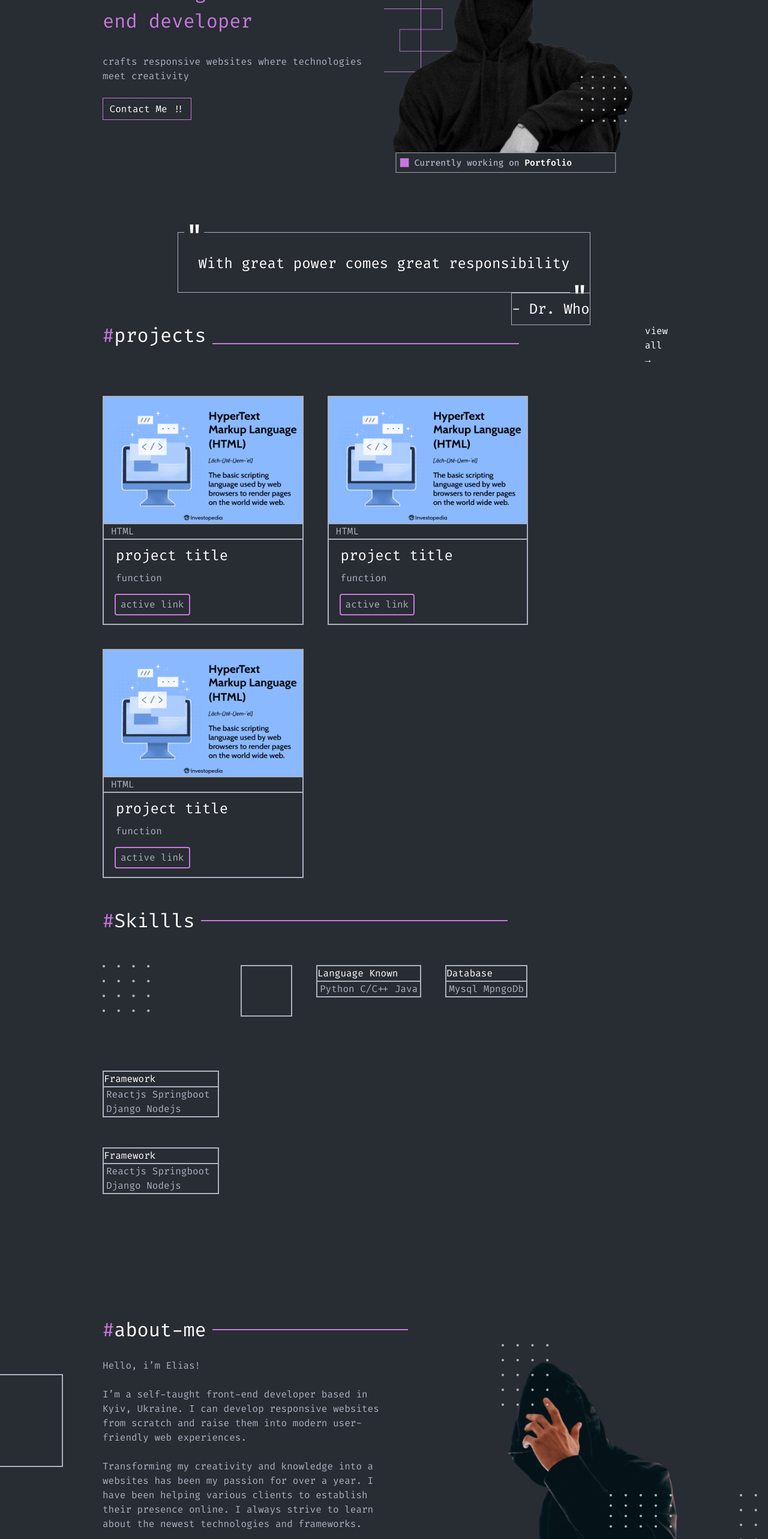
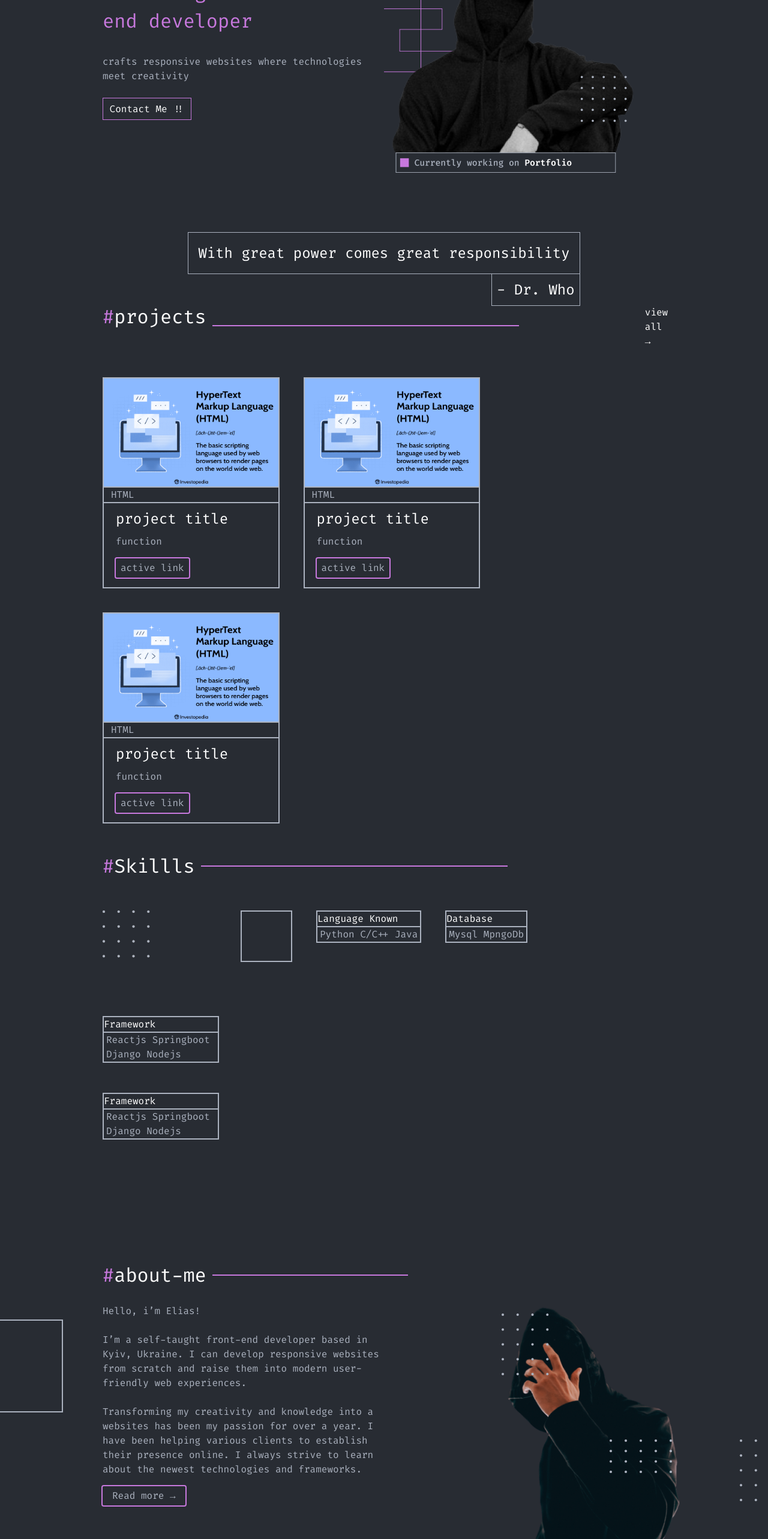
Before and after one commit to rraushan1205/portfolio, a React (Vite) app: page / in a window 1280 px wide. Shown: the part 234-2800 px from the top of the page at 60% size. Built offline with nearby package versions, Linux system fonts and the light colour scheme.

Commit message:
updated responsive design/decreases margins in mobile design

```diff
--- a/src/App.jsx
+++ b/src/App.jsx
@@ -13,10 +13,11 @@ function App() {
     <>
       <div className="bg-background font-fira">
         <Navbar />
-        <div className="grid lg:grid-cols-2 sm:grid-rows-1 lg:mx-[171px] mt-[62px]">
+        <div className="lg:mx-[171px] mx-10">
+          <div className="grid lg:grid-cols-2 sm:grid-rows-1 mt-[62px]">
             <div className="">
               <div className="flex ">
-              <div className="mt-[74px] text-[32px] text-white">
+                <div className="lg:mt-[74px] text-[32px] text-white">
                   <span className="text-primary"> Web designer</span> and{" "}
                   <span className="text-primary"> front-end developer</span>
                 </div>
@@ -34,28 +35,31 @@ function App() {
           </div>
           <div className="flex justify-center items-center">
             <section className="relative mt-[112px] w-fit self-center">
-          <div className=" text-white border-[1px] border-gray md:text-[24px] text-[18px] pb-[16px] styled-div">
+              <div className=" text-white border-[1px] border-gray md:text-[24px] text-[8px] mt-0 px-[16px] py-[16px] styled-div">
                 With great power comes great responsibility
               </div>
-          <div className="w-fit absolute right-0 text-white border-[1px] border-gray text-[24px] py-[8px]">
+              <div className="w-fit absolute right-0 text-white border-[1px] border-gray md:text-[24px] text-[8px] px-2 py-2 mt-[-1px]">
                 - Dr. Who
               </div>
             </section>
           </div>
-        <div className="flex mt-[47px] lg:mx-[171px] text-white text-[32px]">
+          <div className="flex mt-[47px] text-white lg:text-[32px] text-[24px]">
             <span className="text-primary">#</span>
             <div>projects</div>
             <div className="flex justify-center items-center">
-            <hr className="lg:w-[511px] w-[100px] h-[2px] bg-primary border-0 flex  mx-[10px] shrink-1" />
+              <hr className="lg:w-[511px] h-[2px] bg-primary border-0 flex  mx-[10px] shrink-1" />
             </div>
             <div className="text-[16px] mt-[5px] lg:ml-[200px]">
               view all &#8594;
             </div>
           </div>
-        <div className="lg:mx-[171px] text-white mt-[48px] flex gap-10 flex-wrap">
+          <section className="flex">
+            <div className=" text-white mt-[48px] flex gap-10 flex-wrap">
               <div className="border-2 border-gray shrink-0">
-            <img src={html} alt="" className="w-[330.58px] h-[210px]" />
-            <div className="border-y-2 border-gray px-3 text-gray">HTML</div>
+                <img src={html} alt="" className="lg:w-[290.58px] lg:h-[180px] w-[225px] h-[135px]" />
+                <div className="border-y-2 border-gray px-3 text-gray">
+                  HTML
+                </div>
                 <div className="py-2 px-5 text-[24px]">project title</div>
                 <div className="text-gray px-5">function</div>
                 <button className="mx-5 my-4 rounded-sm px-2 py-1 text-gray ring-2 ring-primary min-w-fit">
@@ -64,8 +68,10 @@ function App() {
                 {/* buttons */}
               </div>
               <div className="border-2 border-gray shrink-0">
-            <img src={html} alt="" className="w-[330.58px] h-[210px]" />
-            <div className="border-y-2 border-gray px-3 text-gray">HTML</div>
+                <img src={html} alt="" className="lg:w-[290.58px] lg:h-[180px] w-[225px] h-[135px]" />
+                <div className="border-y-2 border-gray px-3 text-gray">
+                  HTML
+                </div>
                 <div className="py-2 px-5 text-[24px]">project title</div>
                 <div className="text-gray px-5">function</div>
                 <button className="mx-5 my-4 rounded-sm px-2 py-1 text-gray ring-2 ring-primary min-w-fit">
@@ -74,8 +80,10 @@ function App() {
                 {/* buttons */}
               </div>
               <div className="border-2 border-gray shrink-0">
-            <img src={html} alt="" className="w-[330.58px] h-[210px]" />
-            <div className="border-y-2 border-gray px-3 text-gray">HTML</div>
+                <img src={html} alt="" className="lg:w-[290.58px] lg:h-[180px] w-[225px] h-[135px]" />
+                <div className="border-y-2 border-gray px-3 text-gray">
+                  HTML
+                </div>
                 <div className="py-2 px-5 text-[24px]">project title</div>
                 <div className="text-gray px-5">function</div>
                 <button className="mx-5 my-4 rounded-sm px-2 py-1 text-gray ring-2 ring-primary min-w-fit">
@@ -84,20 +92,21 @@ function App() {
                 {/* buttons */}
               </div>
             </div>
-        <div className="flex mt-[47px] lg:mx-[171px] text-white text-[32px]">
+          </section>
+          <div className="flex mt-[47px]  text-white text-[24px] lg:text-[32px]">
             <span className="text-primary">#</span>
             <div>Skillls</div>
             <div className="flex justify-center items-center">
-            <hr className="lg:w-[511px] w-[150px] h-[2px] bg-primary border-0 flex  mx-[10px] " />
+              <hr className="lg:w-[511px] h-[2px] bg-primary border-0 flex  mx-[10px] " />
             </div>
             {/* <div className="text-[16px] mt-[5px] ml-[200px]">view all &#8594;</div> */}
           </div>
-        <div className="flex lg:mx-[171px] gap-10 flex-wrap">
+          <div className="flex lg:gap-10 gap-5 flex-wrap">
             <div className="flex mt-[50px]">
-            <img src={dot2} alt="" className="h-fit w-fit mr-[150px]" />
+              <img src={dot2} alt="" className="h-fit w-fit lg:mr-[150px] mr-[50px]" />
               <div className="border-2 border-gray w-[5.375rem] h-[86px]"></div>
             </div>
-          <div className="text-white mt-[50px] border-2 border-gray h-fit">
+            <div className="text-white lg:mt-[50px] mt-[20px] border-2 border-gray h-fit">
               <div className="">Language Known</div>
               <div className="border-t-2 border-gray text-gray px-1">
                 <div>
@@ -107,7 +116,7 @@ function App() {
                 </div>
               </div>
             </div>
-          <div className="text-white mt-[50px] border-2 border-gray h-fit">
+            <div className="text-white lg:mt-[50px] mt-[20px] border-2 border-gray h-fit">
               <div className="">Database</div>
               <div className="border-t-2 border-gray text-gray px-1">
                 <span>Mysql</span>&nbsp;
@@ -115,7 +124,7 @@ function App() {
               </div>
             </div>
             <div>
-            <div className="text-white mt-[50px] border-2 border-gray h-fit">
+              <div className="text-white lg:mt-[50px] mt-[20px] border-2 border-gray h-fit">
                 <div className="">Framework</div>
                 <div className="border-t-2 border-gray text-gray px-1">
                   <span>Reactjs</span>&nbsp;
@@ -124,7 +133,7 @@ function App() {
                   <span>Nodejs</span>
                 </div>
               </div>
-            <div className="text-white mt-[50px] border-2 border-gray">
+              <div className="text-white lg:mt-[50px] mt-[20px] border-2 border-gray">
                 <div className="">Framework</div>
                 <div className="border-t-2 border-gray text-gray px-1">
                   <span>Reactjs</span>&nbsp;
@@ -135,27 +144,27 @@ function App() {
               </div>
             </div>
           </div>
-        <div className="border-2 border-gray w-[155px] h-[155px] relative bottom-[-300px] left-[-50px]"></div>
-        <div className="flex mt-[47px] lg:mx-[171px] text-white text-[32px]">
+          <div className="border-2 border-gray w-[155px] h-[155px] relative bottom-[-300px] left-[-221px] lg:flex hidden"></div>
+          <div className="flex mt-[47px]  text-white text-[24px] lg:text-[32px]">
             <span className="text-primary">#</span>
             <div>about-me</div>
             <div className="flex justify-center items-center">
               <hr className="lg:w-[326px] h-[2px] bg-primary border-0 flex  mx-[10px]" />
             </div>
           </div>
-        <div className="grid lg:grid-cols-2 grid-cols-1 mx-[130px] lg:mx-[171px]">
+          <div className="grid lg:grid-cols-2 grid-cols-1">
             <div className=" text-gray">
               <br />
               Hello, i’m Elias! <br />
               <br />
-            I’m a self-taught front-end developer based in Kyiv, Ukraine. I can
-            develop responsive websites from scratch and raise them into modern
-            user-friendly web experiences. <br />
+              I’m a self-taught front-end developer based in Kyiv, Ukraine. I
+              can develop responsive websites from scratch and raise them into
+              modern user-friendly web experiences. <br />
               <br />
-            Transforming my creativity and knowledge into a websites has been my
-            passion for over a year. I have been helping various clients to
-            establish their presence online. I always strive to learn about the
-            newest technologies and frameworks. <br />
+              Transforming my creativity and knowledge into a websites has been
+              my passion for over a year. I have been helping various clients to
+              establish their presence online. I always strive to learn about
+              the newest technologies and frameworks. <br />
               <button className="mx-0 my-4 rounded-sm px-4 py-1 text-gray ring-2 ring-primary">
                 Read more &#8594;
               </button>
@@ -164,12 +173,12 @@ function App() {
               <img
                 src={abtme}
                 alt=""
-              className="border-b-2 border-primary ml-0 lg:ml-[170px] w-[343px] h-[490px]"
+                className="border-b-2 border-primary ml-10 lg:ml-[170px] lg:w-[343px] lg:h-[490px] w-[200px] h-300px lg:mt-0 mt-10"
               />
               <img
                 src={dot}
                 alt=""
-              className="flex relative left-[-300px] h-fit"
+                className="flex relative lg:left-[-300px] left-[-220px] h-fit top-10"
               />
               <img
                 src={dot3}
@@ -183,17 +192,16 @@ function App() {
               />
             </div>
           </div>
-        <div className="flex mt-[47px] lg:mx-[171px] text-white text-[32px]">
+          <div className="flex mt-[47px] text-white text-[24px] lg:text-[32px]">
             <span className="text-primary">#</span>
             <div>contacts</div>
             <div className="flex justify-center items-center">
               <hr className="w-[127px] h-[2px] bg-primary border-0 flex  mx-[10px]" />
             </div>
           </div>
-        <img src={dot} alt="" className="flex absolute" />
-        <div className="grid lg:grid-cols-2 grid-cols-1 lg:mx-[171px] mx-[130px]">
+          <img src={dot} alt="" className="absolute left-0 lg:flex hidden" />
+          <div className="grid lg:grid-cols-2 grid-cols-1">
             <div className=" text-gray">
-            <br />
               <br />
               <br />
               I’m interested in freelance opportunities. However, if you have
@@ -206,13 +214,14 @@ function App() {
                 </div>
                 <div className="flex my-2">
                   <img src={mail} alt="" />
-                &nbsp; raushanraj1205@gmail.com
+                  <p className="text-clip overflow-hidden">raushanraj1205@gmail.com</p>
+                </div>
               </div>
             </div>
           </div>
         </div>
         <hr className="w-full h-[2px] bg-gray border-0 flex mt-[100px]" />
-        <div className="lg:mx-[171px] mx-[50px] py-[32px]">
+        <div className="lg:mx-[171px] mx-5 py-[32px] mx-">
           <div className="flex justify-between">
             <div>
               <span className="text-white"> Raushan</span> &nbsp;{" "}
@@ -221,11 +230,11 @@ function App() {
             <div className="text-white">Media</div>
           </div>
           <div className="flex justify-between">
-            <div className="text-white">
+            <div className="text-white text-wrap">
               {" "}
               Web designer and front-end developer
             </div>
-            <div className="flex">
+            <div className="flex shrink-0">
               <img src={media} alt="" />
             </div>
           </div>
--- a/src/index.css
+++ b/src/index.css
@@ -2,7 +2,7 @@
 @tailwind base;
 @tailwind components;
 @tailwind utilities;
-.styled-div::before {
+/* .styled-div::before {
     content: '"';
     position: relative;
     top: -32px;
@@ -18,4 +18,4 @@
     background-color: #282C33;
     height: 40px;
     display: inline-block;
-  }
+  } */
```
Lines whose indentation alone changed are shown as unchanged.
